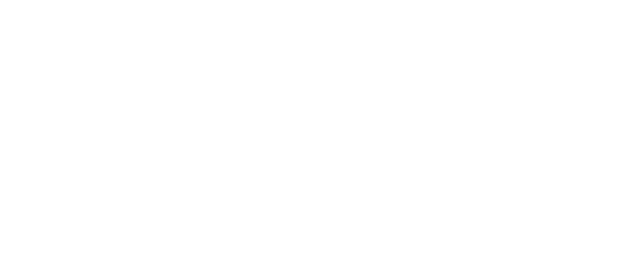
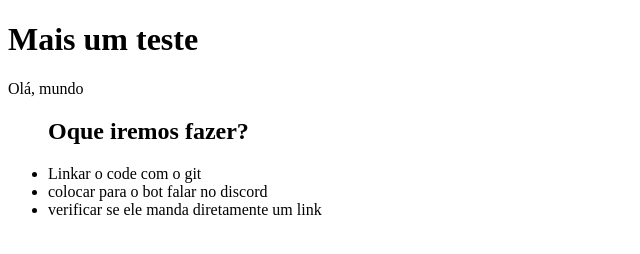
Before and after one commit to Intern-Yago/jess-tron, a plain HTML site: page index.html in a window 1280 px wide. Shown: the whole page, without its empty margins (0-640 px from the left). Drawn offline with Linux system fonts and the light colour scheme.

Commit message:
modificando o html

```diff
--- a/index.html
+++ b/index.html
@@ -4,9 +4,16 @@
     <meta charset="UTF-8">
     <meta http-equiv="X-UA-Compatible" content="IE=edge">
     <meta name="viewport" content="width=device-width, initial-scale=1.0">
-    <title>Document</title>
+    <title>Testando</title>
 </head>
 <body>
-
+    <h1>Mais um teste</h1>
+    <p>Olá, mundo</p>
+    <ul>
+        <h2>Oque iremos fazer?</h2>
+        <li>Linkar o code com o git</li>
+        <li>colocar para o bot falar no discord</li>
+        <li>verificar se ele manda diretamente um link</li>
+    </ul>
 </body>
 </html>
```
